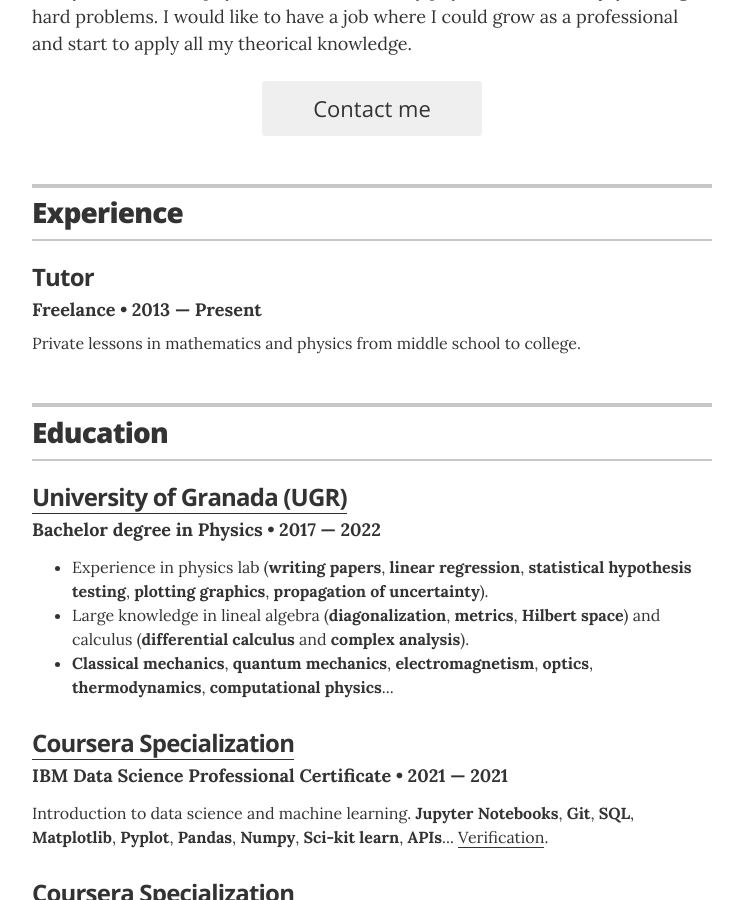
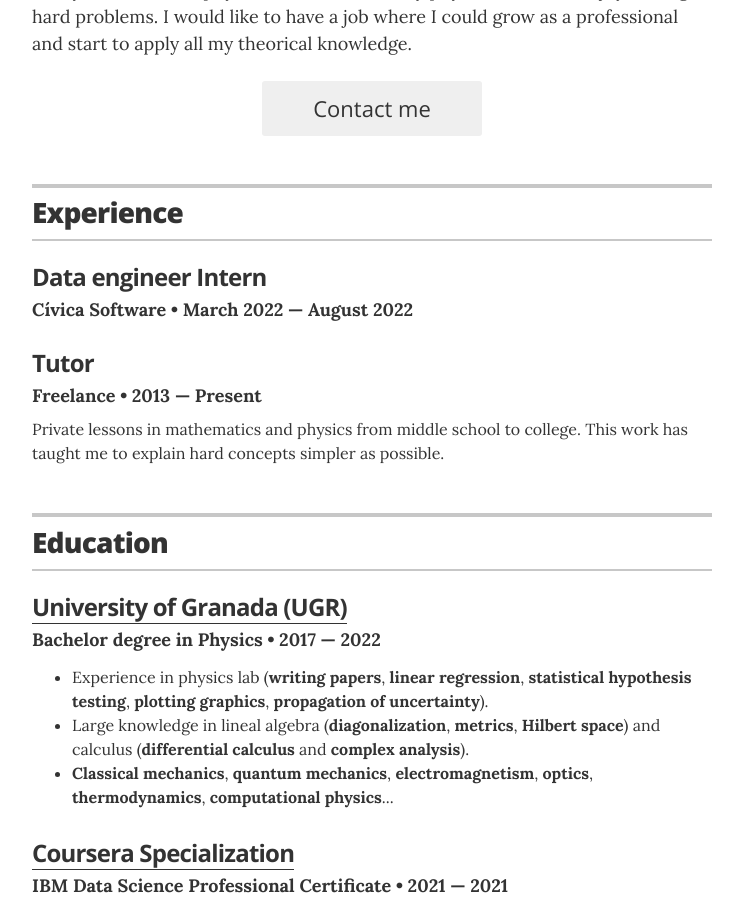
Before and after one commit to rubzip/rubzip.github.io, a Jekyll site: the page built from index.html, in a window 1280 px wide and 900 px high, scrolled down 310 px. Shown: the whole window, without its empty margins (268-1011 px from the left). Built offline with Jekyll 4.4.1, drawn with Linux system fonts in a browser that asks for light colours.

Commit message:
Update experience.yml

```diff
--- a/_data/experience.yml
+++ b/_data/experience.yml
@@ -1,6 +1,11 @@
 # Jobs
 # VP of Global Communications
+- company: Data engineer Intern
+  position: Cívica Software
+  duration: March 2022 &mdash; August 2022
+  summary:
+
 - company: Tutor
   position: Freelance
   duration: 2013 &mdash; Present
-  summary: Private lessons in mathematics and physics from middle school to college.
+  summary: Private lessons in mathematics and physics from middle school to college. This work has taught me to explain hard concepts simpler as possible.
```
